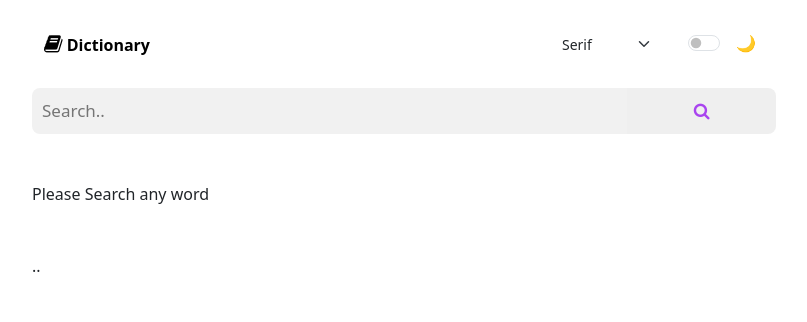
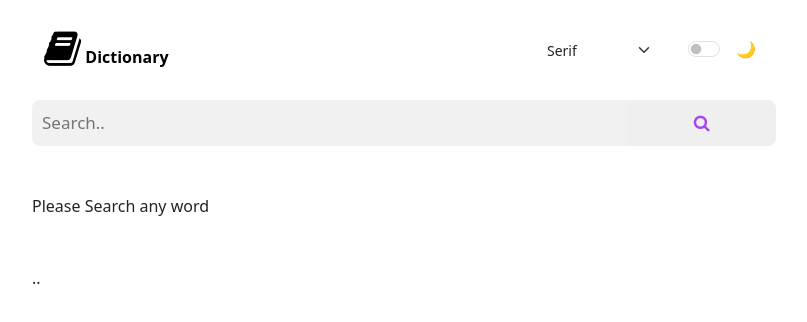
Before and after one commit to harshbix/dictionary, a React (Create React App) app: page / in a window 1280 px wide. Shown: the top 322 px of the page, without its empty margins (236-1043 px from the left). Built offline with nearby package versions, Linux system fonts and the light colour scheme.

Commit message:
added some rules in case search bar is empty
and if user cannot search a word due to connectivity or word cannot be found.

```diff
--- a/src/componets/fetchData.jsx
+++ b/src/componets/fetchData.jsx
@@ -10,8 +10,8 @@ const SearchForm = ({ onSearch }) => {
             const response = await axios.get(apiEndpoint + searchTerm);
             onSearch(response.data);
         } catch (error) {
-            console.error("Error fetching data:", error);
-            throw error;
+            alert('unable to search! please try another word or check connectivity');
+            console.log(error)
         }
     };
 
@@ -20,6 +20,9 @@ const SearchForm = ({ onSearch }) => {
         if (searchTerm) {
             await fetchData(searchTerm);
         }
+        else(
+            alert('No word to search')
+        )
     };
 
     return (
--- a/src/componets/myNav.jsx
+++ b/src/componets/myNav.jsx
@@ -4,7 +4,7 @@ function MyNav() {
       <nav className="navbar">
         <div className="container">
           <a href="#" className="navbar-brand">
-            <span className="fa fa-book"></span>
+            <span className="fa fa-book fs-1"></span>
             <span className="fw-bold h6 text-decoration-none"> Dictionary</span>
           </a>
           <form className="row align-items-center" role="dark-mode-toggle">
@@ -12,6 +12,7 @@ function MyNav() {
               <select className="form-select form-select-sm border-0">
                 <option defaultValue>Serif</option>
                 <option value="1">Sans-Serif</option>
+                <option value="2">Mono-space</option>
               </select>
             </div>
             <div className="col-auto">
```
